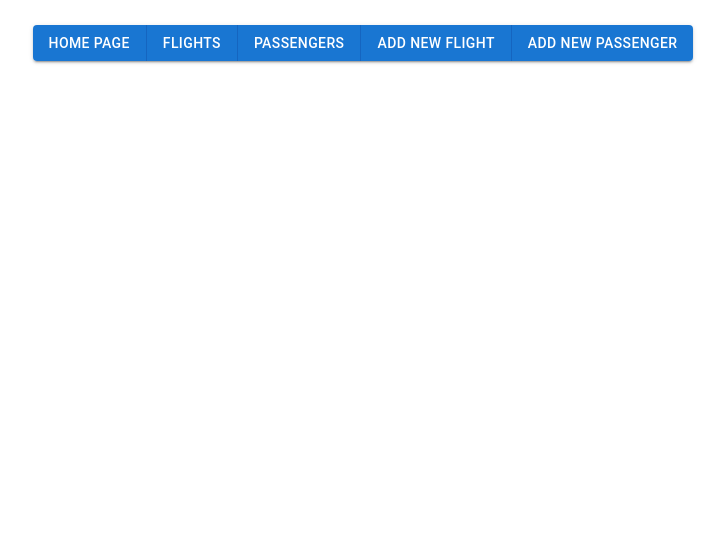
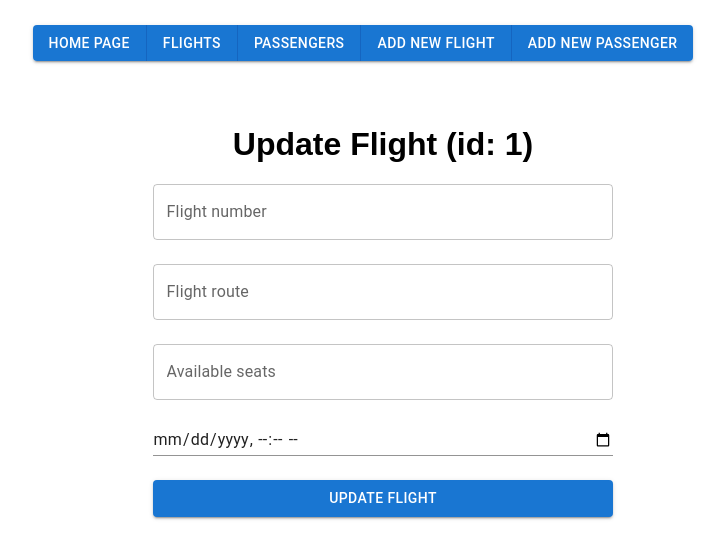
Before and after one commit to Shair13/flight-manager-react, a React (Create React App) app: page /update-flight/1 in a window 1280 px wide. Shown: the top 558 px of the page, without its empty margins (257-982 px from the left). Built offline with nearby package versions, Linux system fonts and the light colour scheme; no server answers.

Commit message:
Update form for flight

```diff
--- a/src/App.js
+++ b/src/App.js
@@ -8,6 +8,7 @@ import Passengers from "./pages/Passengers";
 import NewPassenger from "./components/NewPassenger";
 import FlightDetails from "./pages/FlightDetails";
 import React from "react";
+import UpdateFlight from "./pages/UpdateFlight";
 
 function App() {
 
@@ -21,7 +22,8 @@ function App() {
                     <Route path="/passengers" element={<Passengers/>}/>
                     <Route path="/add-flight" element={<NewFlight/>}/>
                     <Route path="/add-passenger" element={<NewPassenger/>}/>
-                    <Route path="/flights/:flightId" element={<FlightDetails/>}/>
+                    <Route path="/flight/:flightId" element={<FlightDetails/>}/>
+                    <Route path="/update-flight/:flightId" element={<UpdateFlight/>}/>
                 </Routes>
             </Router>
         </Container>
--- a/src/components/Flight.js
+++ b/src/components/Flight.js
@@ -18,13 +18,13 @@ export const Flight = ({number, flightId, route, departure, availableSeats, isHi
             <TableCell align={"center"}>{availableSeats}</TableCell>
             <TableCell align={"center"}>
                 <Stack spacing={1} direction="row" justifyContent="center">
-                    <Link to={`/flights/${flightId}`} hidden={isHiddenDetails}>
+                    <Link to={`/flight/${flightId}`} hidden={isHiddenDetails}>
                         <Button variant="outlined">Details</Button>
                     </Link>
-                    <Link to={`/flights/${flightId}`}>
+                    <Link to={`/update-flight/${flightId}`}>
                         <Button variant="contained">Update</Button>
                     </Link>
-                    <Link to={`/flights/${flightId}`}>
+                    <Link to={`/delete-flight/${flightId}`}>
                         <Button variant="outlined" color="error">Delete</Button>
                     </Link>
                 </Stack>
--- /dev/null
+++ b/src/components/FlightForm.js
@@ -0,0 +1,130 @@
+import React, {useEffect, useState} from 'react';
+import {Box, Button, Input, Stack, TextField} from "@mui/material";
+import {addFlight, getFlightById, updateFlight} from "../logic/flightApi";
+import {redirect} from "react-router-dom";
+
+const FlightForm = ({fetchType, message, flightId}) => {
+
+        const [flight, setFlight] = useState({
+            number: "",
+            route: "",
+            departure: "",
+            availableSeats: ""
+        })
+        const [errors, setErrors] = useState([])
+
+        useEffect(() => {
+            if (flightId) {
+                getFlightById(flightId, setFlight);
+            }
+        }, []);
+
+        const inputHandler = (e) => {
+            const {name, value} = e.target
+            setFlight(prev => ({
+                ...prev,
+                [name]: value
+            }))
+        }
+
+        const validateInputs = () => {
+            const validationErrors = {};
+
+            if (flight.number <= 0) {
+                validationErrors.number = "Flight number must be greater than 0.";
+            }
+            if (!flight.availableSeats || flight.availableSeats < 0) {
+                validationErrors.availableSeats = "Available seats must not be less than 0.";
+            }
+            if (!flight.route || flight.route.length === 0) {
+                validationErrors.route = "Route cannot be empty.";
+            }
+            if (!flight.departure || new Date(flight.departure) <= new Date()) {
+                validationErrors.departure = "Departure must be a future date.";
+            }
+            setErrors(validationErrors);
+            return Object.keys(validationErrors).length === 0;
+        };
+
+        const buttonHandler = async (e) => {
+            e.preventDefault();
+
+            if (validateInputs() && fetchType === "add") {
+                await addFlight(flight);
+                clearFlightAndErrors()
+            } else if (validateInputs() && fetchType === "update") {
+                await updateFlight(flightId, flight);
+                clearFlightAndErrors()
+                window.location.assign(`/flight/${flightId}`);
+            } else {
+                console.warn("Incorrect Values!")
+            }
+        };
+
+        const clearFlightAndErrors = () => {
+            setFlight({
+                number: "",
+                route: "",
+                departure: "",
+                availableSeats: ""
+            });
+            setErrors([]);
+        }
+
+
+        return (
+            <Box sx={{width: '40%'}}>
+
+                <Stack spacing={3}>
+
+                    <TextField variant="outlined"
+                               type="number"
+                               name="number"
+                               value={flight.number}
+                               onChange={inputHandler}
+                               label="Flight number"
+                               error={!!errors.number}
+                               helperText={errors.number}/>
+
+                    <TextField variant={"outlined"}
+                               type="text"
+                               name="route"
+                               value={flight.route}
+                               onChange={inputHandler}
+                               label="Flight route"
+                               error={!!errors.route}
+                               helperText={errors.route}/>
+
+                    <TextField type="number"
+                               name="availableSeats"
+                               value={flight.availableSeats}
+                               onChange={inputHandler}
+                               label="Available seats"
+                               error={!!errors.availableSeats}
+                               helperText={errors.availableSeats}/>
+
+                    <Box mt={2}>
+                        <Input
+                            type="datetime-local"
+                            name="departure"
+                            value={flight.departure}
+                            onChange={inputHandler}
+                            error={!!errors.departure}
+                            placeholder="Flight departure"
+                            fullWidth
+                        />
+                        {errors.departure && (
+                            <Box color="error.main" mt={1}>
+                                {errors.departure}
+                            </Box>
+                        )}
+                    </Box>
+
+                    <Button variant="contained" onClick={buttonHandler}>{message}</Button>
+                </Stack>
+            </Box>
+        );
+    }
+;
+
+export default FlightForm;
--- a/src/components/PassengerTableHead.js
+++ b/src/components/PassengerTableHead.js
@@ -9,6 +9,7 @@ export const PassengerTableHead = () => {
                 <TableCell align={"center"}>Name</TableCell>
                 <TableCell align={"center"}>Surname</TableCell>
                 <TableCell align={"center"}>Phone</TableCell>
+                <TableCell align={"center"}>Actions</TableCell>
             </TableRow>
         </TableHead>
     )
--- /dev/null
+++ b/src/pages/UpdateFlight.js
@@ -0,0 +1,18 @@
+import React from 'react';
+import FlightForm from "../components/FlightForm";
+import {useParams} from "react-router-dom";
+import {Box} from "@mui/material";
+
+const UpdateFlight = () => {
+
+        const {flightId} = useParams();
+
+        return (
+            <>
+                <h1>Update Flight (id: {flightId})</h1>
+                <FlightForm fetchType={"update"} message={`Update Flight`} flightId={flightId}/>
+            </>
+        );
+    };
+
+export default UpdateFlight;
```
Also changed, not shown: src/components/NewFlight.js (+8 -107 lines).
